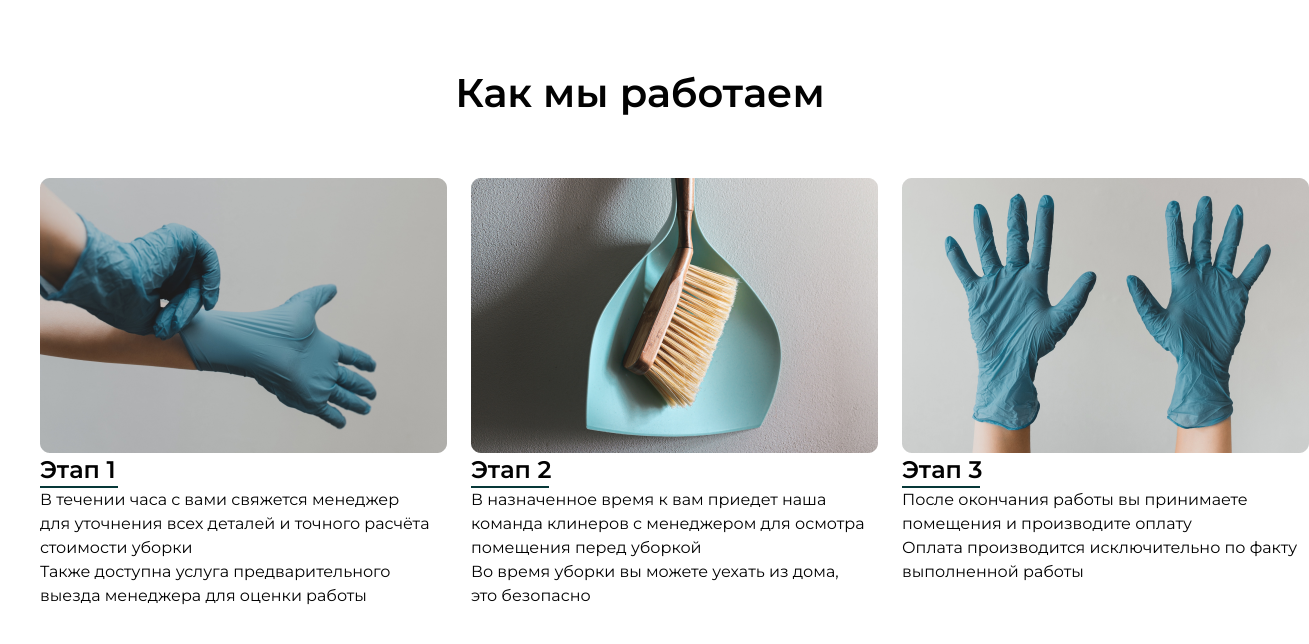
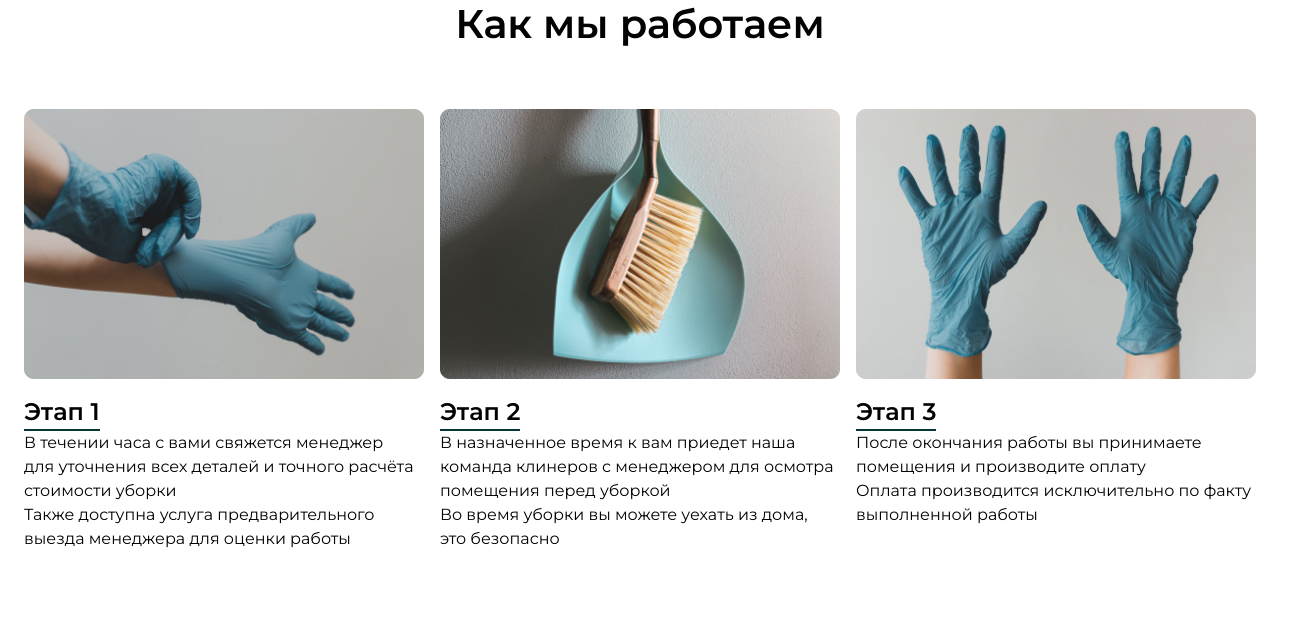
Before and after one commit to pezh2008/commanproject, a plain HTML site: page index.html in a window 1280 px wide. Shown: the whole page, 1309 px wide, since content can reach past the window. Drawn offline with Linux system fonts and the light colour scheme.

Commit message:
ON-fix comments

```diff
--- a/css/common.css
+++ b/css/common.css
@@ -70,3 +70,9 @@
   line-height: 2.1rem;
   color: var(--black);
 }
+
+.container {
+  max-width: 80rem;
+  margin: 0 auto;
+  padding: 0 1.5rem;
+}
--- a/css/header.css
+++ b/css/header.css
@@ -1,10 +1,10 @@
 .header {
-  width: 1281px;
-  height: 45px;
+  width: 80rem;
+  height: 2.8rem;
   margin: 0 auto;
   display: flex;
   justify-content: space-between;
-  padding: 12px 0;
+  padding: 0.75rem 0;
 }
 
 .header__logo {
--- a/css/stages.css
+++ b/css/stages.css
@@ -1,20 +1,53 @@
-.subtitle {
+.stages__title {
   text-align: center;
   margin: 0 0 3.8rem 0;
+
 }
 
-.stage__content {
+.stages__content {
   grid-template-columns: 1fr 1fr 1fr;
   display: grid;
-  gap: 1.5rem;
-  max-width: 1200px;
-  margin: 0 auto;
+  gap: 1rem;
+}
+.stages__subtitle {
+  display: inline-block;
 }
 
-.stages-info__subtitle {
-  max-width: 400px;
+.stages__subtitle-line {
+  border-bottom: 2px solid var(--dark-green);
+  width: 100%;
+
 }
-.line {
-  border-bottom: 2px solid var( --dark-green);
-  width: 78px;
+.stages__image  img {
+width: 100%;
+height: 100%;
 }
+.stages__image {
+  margin: 0 0 1rem 0;
+  }
+
+@media (max-width: 1000px) {
+  .stages__content {
+    grid-template-columns: 1fr 1fr ;
+    margin: 0 0 1.5rem 0;
+    box-sizing: border-box;
+  }
+
+}
+@media (max-width: 880px) {
+  .stages__content {
+    grid-template-columns: 1fr;
+    box-sizing: border-box;
+  }
+  .stages__info {
+    margin: 0 0 1rem 0;
+  }
+
+}
+@media (max-width: 420px) {
+  .stages__title {
+    font-size: 1.8rem;
+    margin: 0 0 2rem 0;
+  }
+
+}
--- a/index.html
+++ b/index.html
@@ -10,49 +10,51 @@
 </head>
 
 <body>
-  <header class="header">
-
-  </header>
   <main>
     <section class="stages">
-      <div class="stages__container">
-        <h2 class="subtitle h2-header">Как мы работаем</h2>
-        <div class="stage__content">
-          <div class="stage__info">
-            <div class="stage-info__image">
+      <div class="stages__container container">
+        <h2 class="stages__title h2-header">Как мы работаем</h2>
+        <div class="stages__content">
+          <div class="stages__info">
+            <div class="stages__image">
               <img src="./img/stages/1.png" alt="1">
             </div>
-            <div class="stages-info__title h3-header ">
+            <div class="stages__subtitle h3-header ">
               <p>Этап 1</p>
+              <div class="stages__subtitle-line"></div>
             </div>
-            <div class="line"></div>
-            <div class="stages-info__subtitle main-text">
-              <p>В течении часа с вами свяжется менеджер для уточнения всех деталей и точного расчёта стоимости уборки<br>
+
+            <div class="stages__text main-text">
+              <p>В течении часа с вами свяжется менеджер для уточнения всех деталей и точного расчёта стоимости
+                уборки<br>
                 Также доступна услуга предварительного выезда менеджера для оценки работы</p>
             </div>
           </div>
-          <div class="stage__info">
-            <div class="stage-info__image">
+          <div class="stages__info">
+            <div class="stages__image">
               <img src="./img/stages/2.png" alt="2">
             </div>
-            <div class="stages-info__title h3-header ">
+            <div class="stages__subtitle h3-header ">
               <p>Этап 2</p>
+              <div class="stages__subtitle-line"></div>
             </div>
-            <div class="line"></div>
-            <div class="stages-info__subtitle main-text">
-              <p>В назначенное время к вам приедет наша команда клинеров с менеджером для осмотра помещения перед уборкой<br>
+
+            <div class="stages__text main-text">
+              <p>В назначенное время к вам приедет наша команда клинеров с менеджером для осмотра помещения
+                перед уборкой<br>
                 Во время уборки вы можете уехать из дома, это безопасно</p>
             </div>
           </div>
-          <div class="stage__info">
-            <div class="stage-info__image">
+          <div class="stages__info">
+            <div class="stages__image">
               <img src="./img/stages/3.png" alt="3">
             </div>
-            <div class="stages-info__title h3-header ">
+            <div class="stages__subtitle h3-header ">
               <p>Этап 3</p>
+              <div class="stages__subtitle-line"></div>
             </div>
-            <div class="line"></div>
-            <div class="stages-info__subtitle main-text">
+
+            <div class="stages__text main-text">
               <p>После окончания работы вы принимаете помещения и производите оплату<br>
                 Оплата производится исключительно по факту выполненной работы</p>
             </div>
```
